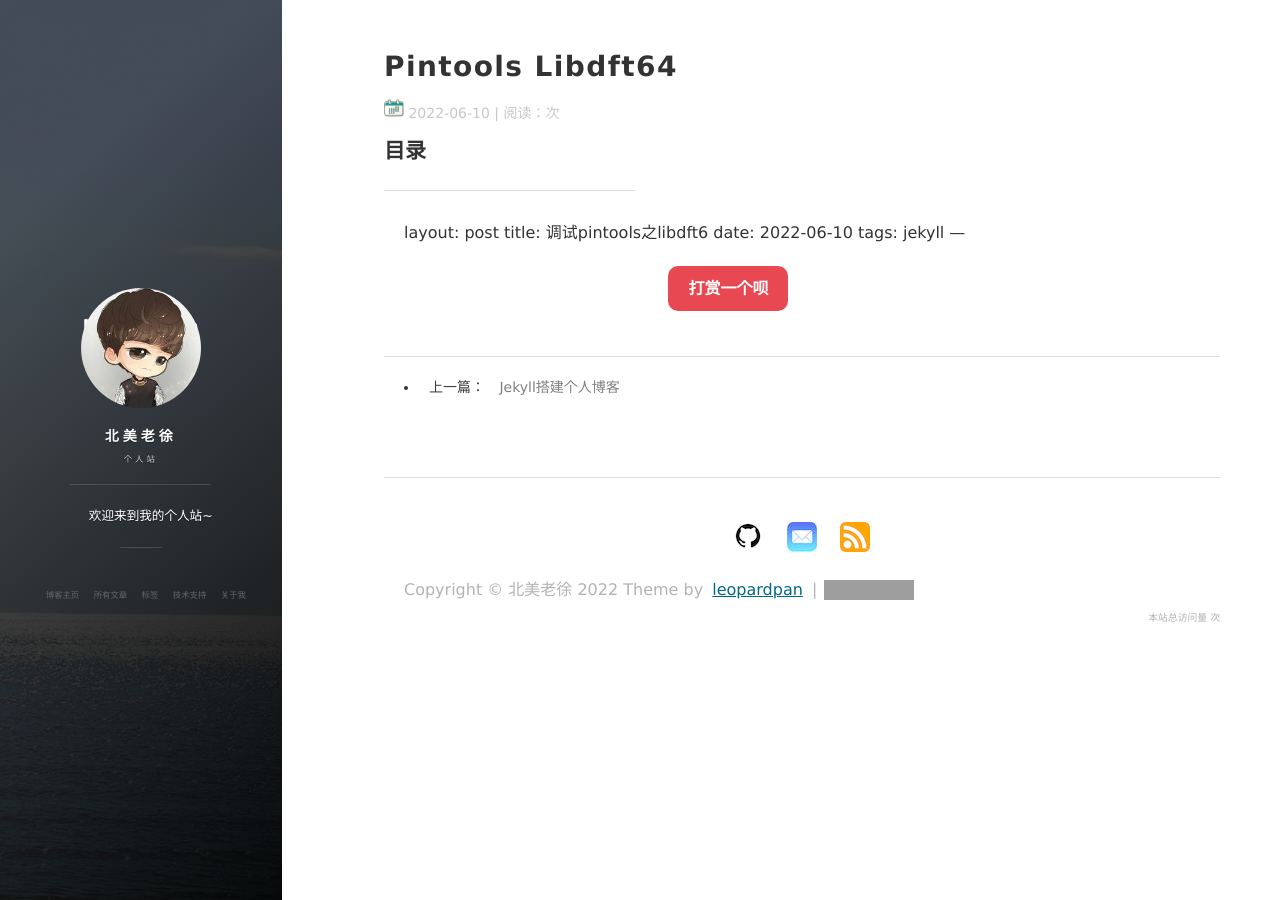
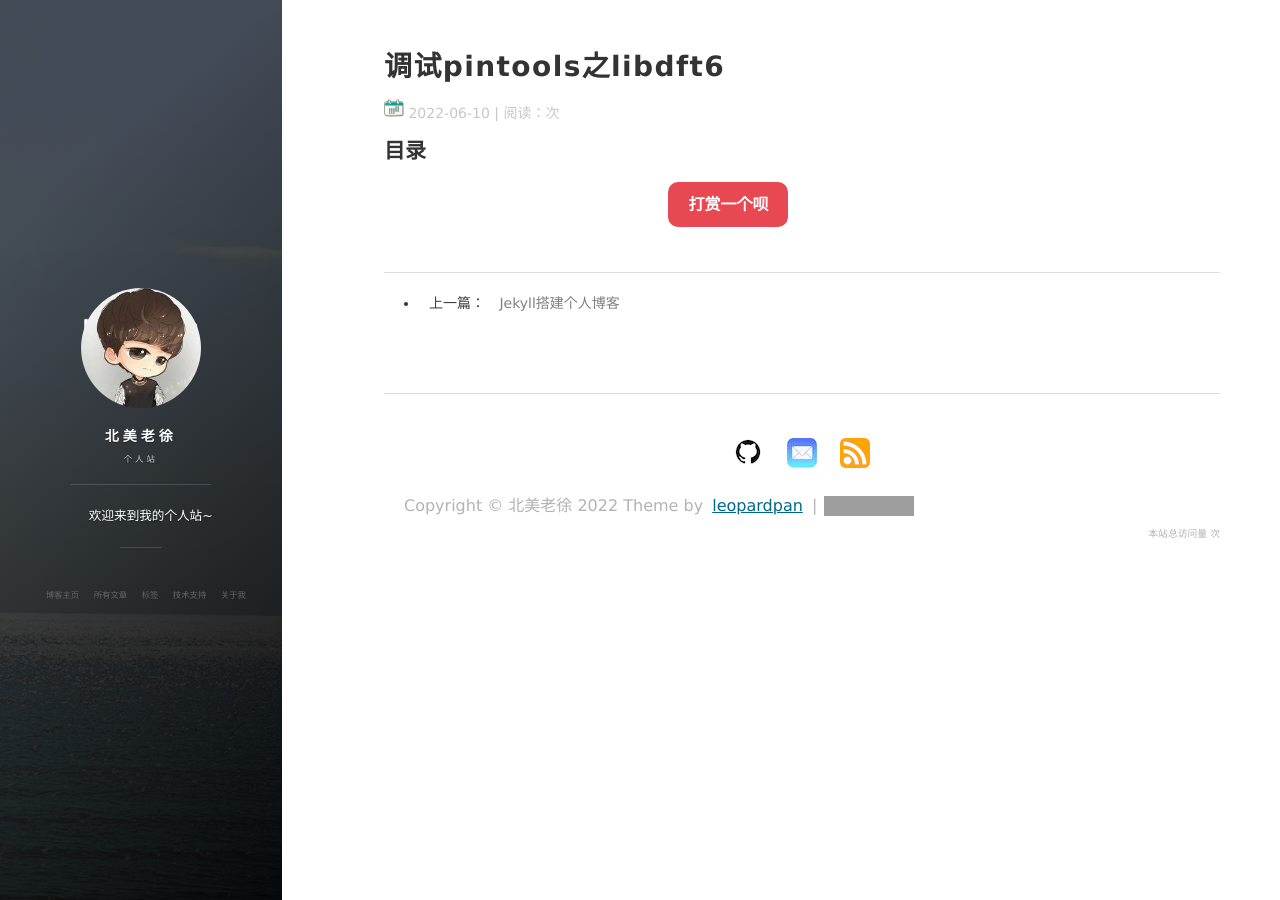
Before and after one commit to xubenji/xubenji.github.io, a Jekyll site: the page built from _posts/2022-06-10-pintools-libdft64.md, in a window 1280 px wide. Built offline with Jekyll 4.4.1, drawn with Linux system fonts in a browser that asks for light colours; nearby versions of some CDN libraries; our own code applies the rules of GitHub Pages for plain Markdown files; comment, search, counter and statistics services are not loaded; part of the change alters nothing that is shown; grey boxes are pictures that could not be loaded.

Commit message:
libdft test

```diff
--- a/_posts/2022-06-10-pintools-libdft64.md
+++ b/_posts/2022-06-10-pintools-libdft64.md
@@ -1,12 +1,3 @@
-<!--
- * @Author: Yanjie Xu 459547070@qq.com
- * @Date: 2022-06-10 20:15:19
- * @LastEditors: Yanjie Xu 459547070@qq.com
- * @LastEditTime: 2022-06-10 20:15:28
- * @FilePath: /xubenji.github.io/_posts/2022-06-10-pintools-libdft64.md
- * @Description: 这是默认设置,请设置`customMade`, 打开koroFileHeader查看配置 进行设置: https://github.com/OBKoro1/koro1FileHeader/wiki/%E9%85%8D%E7%BD%AE
--->
-
 ---
 layout: post
 title: 调试pintools之libdft6
```
